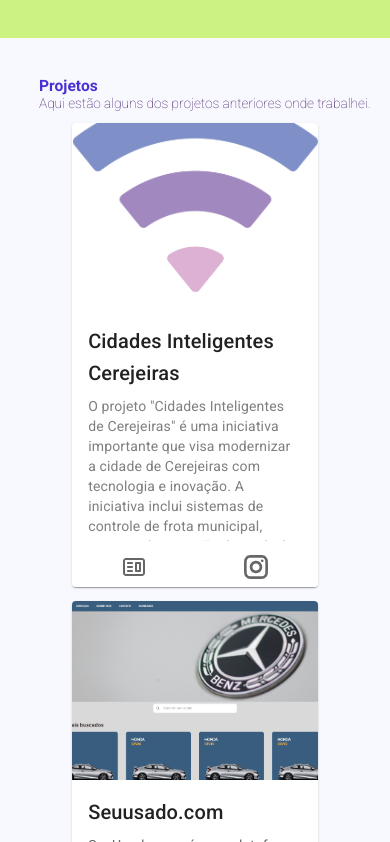
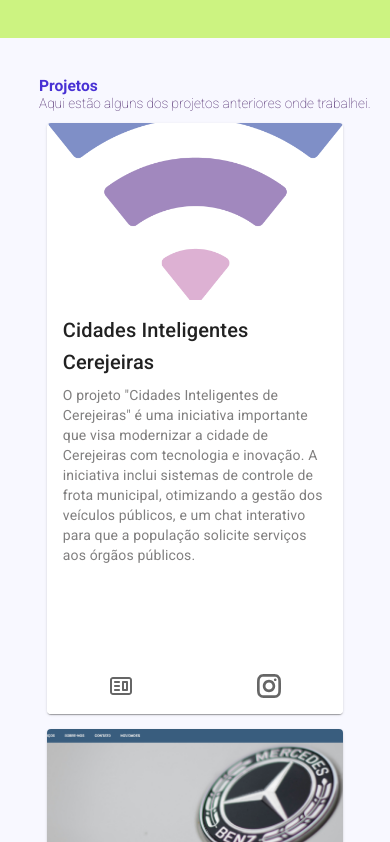
Before and after one commit to duarte25/portfolio, a Next.js app: page / in a window 390 px wide. Shown: the part 890-1732 px from the top of the page. Built offline with nearby package versions, Linux system fonts and the light colour scheme.

Commit message:
Realizando alguns ajustes na responsividade porem continua alguns pontos necessitando de ajustes

```diff
--- a/next.config.mjs
+++ b/next.config.mjs
@@ -1,9 +1,4 @@
 /** @type {import('next').NextConfig} */
-const isProd = process.env.NODE_ENV === 'production';
-
-const nextConfig = {
-  basePath: isProd ? '/Portfolio' : '',
-  assetPrefix: isProd ? '/Portfolio/' : '',
-};
+const nextConfig = {};
 
 export default nextConfig;
--- a/src/app/page.module.css
+++ b/src/app/page.module.css
@@ -29,7 +29,6 @@
   font-size: 5em;
 }
 
-
 @media screen and (max-width: 1100px) {
   .projects {
     height: 150%;
@@ -49,3 +48,15 @@
     height: 200%;
   }
 }
+
+@media screen and (max-width: 450px) {
+  .projects {
+    height: 270%;
+  }
+}
+
+@media screen and (max-width: 400px) {
+  .projects {
+    height: 300%;
+  }
+}
--- a/src/components/projects/index.jsx
+++ b/src/components/projects/index.jsx
@@ -27,14 +27,14 @@ export default function Projects() {
                             image="/cidades.png"
                             alt="Cidades Inteligentes"
                         />
-                        <CardContent className={styles.legendCard}>
+                        <CardContent className={`${styles.legendCard} ${styles.legendCidadesInteligentes}`}>
                             <Typography className={styles.title} gutterBottom variant="h6" component="div">
                                 Cidades Inteligentes Cerejeiras
                             </Typography>
                             <Typography className={styles.legend} variant="body2" color="#807f7f">
                                 O projeto "Cidades Inteligentes de Cerejeiras" é uma iniciativa importante que visa modernizar a cidade de Cerejeiras com
                                 tecnologia e inovação. A iniciativa inclui sistemas de controle de frota municipal, otimizando a gestão dos veículos públicos,
-                                e um chat interativo para que a população solicite serviços aos órgãos públicos de maneira rápida e eficiente.
+                                e um chat interativo para que a população solicite serviços aos órgãos públicos.
                             </Typography>
                         </CardContent>
                         <BottomNavigation className={styles.bottomNavigation}>
@@ -42,7 +42,6 @@ export default function Projects() {
                             <BottomNavigationAction label="Web" icon={<GrInstagram />} className={styles.icon} />
                         </BottomNavigation>
                     </Card>
-
                     <Card className={styles.card}>
                         <CardMedia
                             className={styles.cardMediaSeuUsado}
@@ -54,7 +53,7 @@ export default function Projects() {
                             <Typography className={styles.title} gutterBottom variant="h6" component="div">
                                 Seuusado.com
                             </Typography>
-                            <Typography className={styles.legend} variant="body2" color="text.secondary">
+                            <Typography className={styles.legend} variant="body2" color="#807f7f">
                                 SeuUsado.com é uma plataforma em construção, criada para facilitar a compra e
                                 venda de veículos de todos os portes. O site, ainda em desenvolvimento, busca
                                 conectar vendedores e compradores de maneira eficiente e segura.
@@ -79,7 +78,7 @@ export default function Projects() {
                             <Typography className={styles.title} gutterBottom variant="h6" component="div">
                                 ADAT - Análise de Dados de Acidentes de Trânsito
                             </Typography>
-                            <Typography className={styles.legend} variant="body2" color="text.secondary">
+                            <Typography className={styles.legend} variant="body2" color="#807f7f">
                                 ADAT, uma plataforma transparente que oferece dados detalhados sobre
                                 acidentes de trânsito no Brasil. Com um design inovador, você pode explorar e filtrar
                                 informações de forma fácil e intuitiva.
--- a/src/components/projects/styles.module.css
+++ b/src/components/projects/styles.module.css
@@ -144,6 +144,15 @@
 
 @media screen and (max-width: 650px) {
 
+    .cardMediaCidades {
+        height: 30%;
+        width: 28%;
+    }
+
+    .legendCidadesInteligentes {
+        margin-top: -8vh;
+    }
+
     .planet {
         display: none;
     }
@@ -155,8 +164,24 @@
     }
 
     .card {
-        width: 70%;
+        width: 65%;
         margin-bottom: 5%;
+    }
+}
+
+@media screen and (max-width: 450px) {
+
+    .cardMediaCidades {
+        height: 35%;
+    }
+
+    .legendCidadesInteligentes {
+        margin-top: 0;
+    }
+
+    .card {
+        width: 100%;
+        height: 60vh;
     }
 }
 
@@ -165,7 +190,22 @@
         font-size: 3.5vw;
     }
 
+    .cardMediaCidades {
+        width: 35%;
+        height: 30%;
+    }
+
+    .legendCidadesInteligentes {
+        margin-top: -8vh;
+    }
+
+    .cards {
+        padding: 3% 12% 0 12%;
+        gap: 5%;
+    }
+
     .card {
-        width: 90%;
+        width: 100%;
+        height: 70vh;
     }
 }
```
